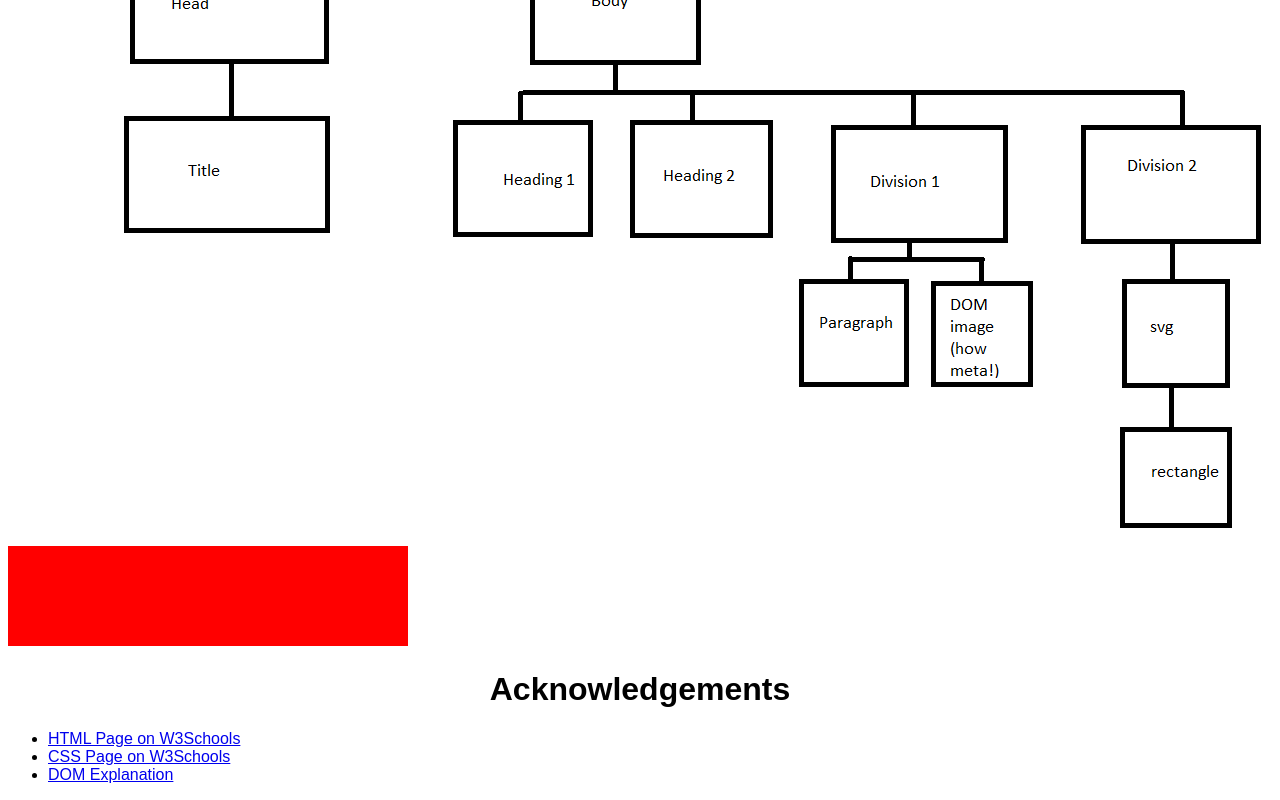
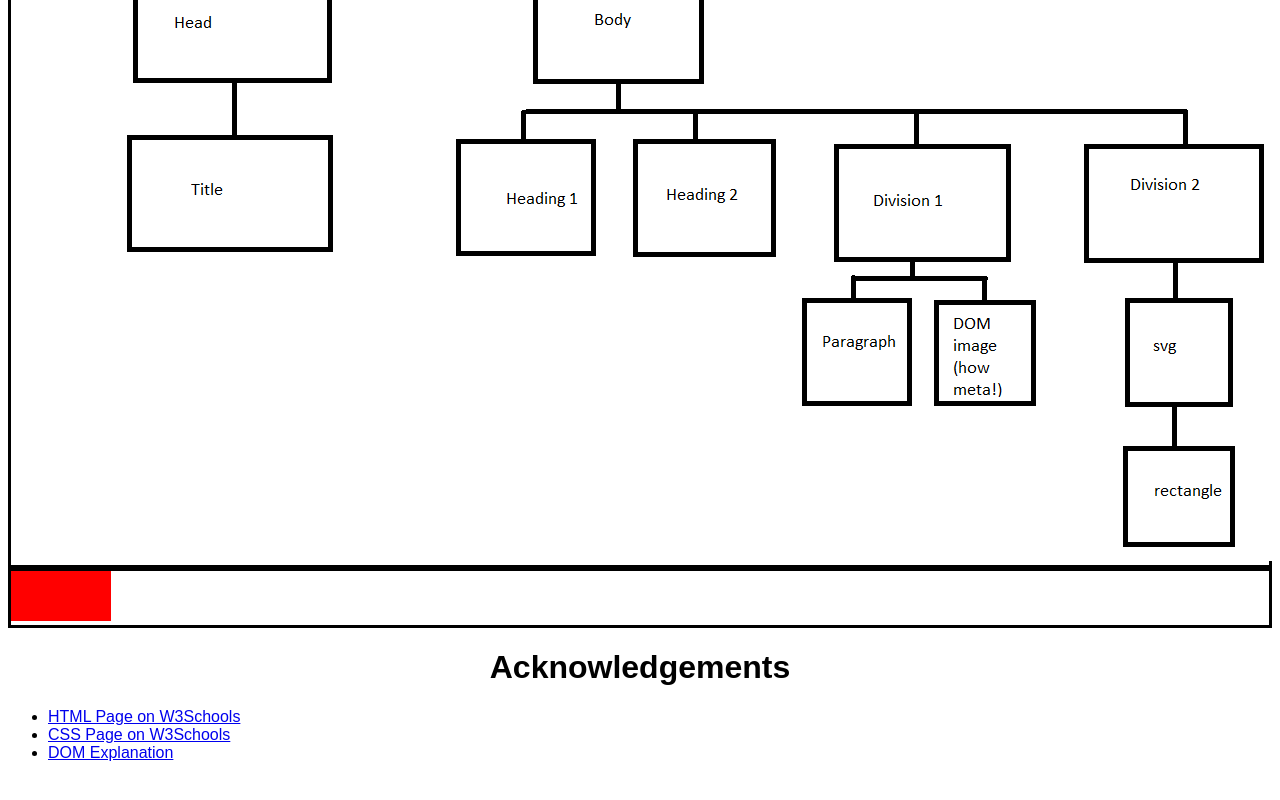
Before and after one commit to DS4200-S23-Class/ic-02-elisetchan, a plain HTML site: page index.html in a window 1280 px wide. Shown: the part 387-1187 px from the top of the page. After the commit the page ends 1165 px from the top, so only its background shows below. Drawn offline with Linux system fonts and the light colour scheme.

Commit message:
added missed direction to border container elements

```diff
--- a/index.html
+++ b/index.html
@@ -16,8 +16,8 @@
         <img src = "DOM.png">
     </div>
     <div id = "div2" class = "container">
-        <svg width="400" height="100">
-            <rect width="400" height="100" />
+        <svg width="100" height="50">
+            <rect width="100" height="50" />
         </svg>
     </div>
     <h1> Acknowledgements </h1>
--- a/style.css
+++ b/style.css
@@ -10,6 +10,11 @@ body {
   font-family: Arial;
 }
 
+.container{
+    border-style: solid;
+    border-color: black;
+}
+
 #p1{
     color: darkgreen;
 }
```
